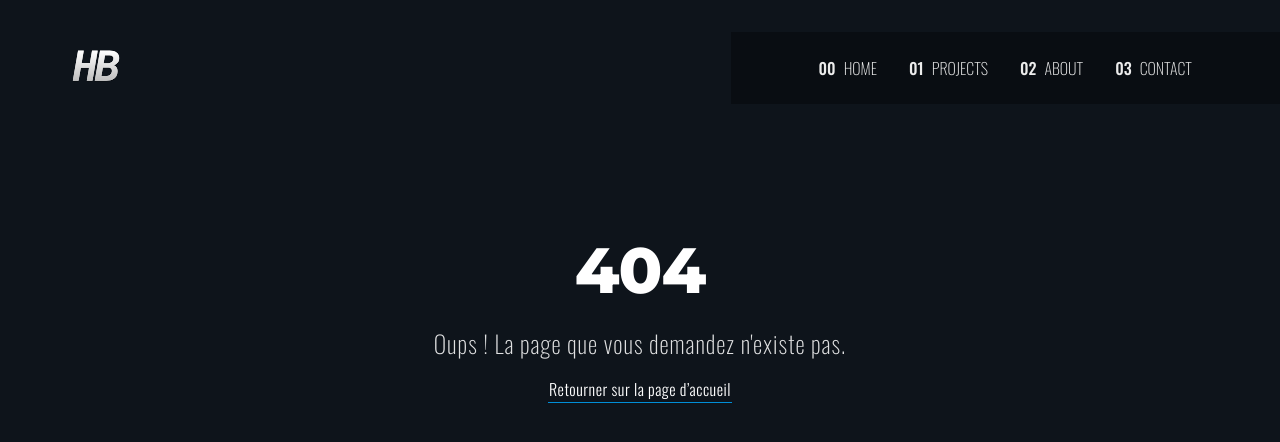
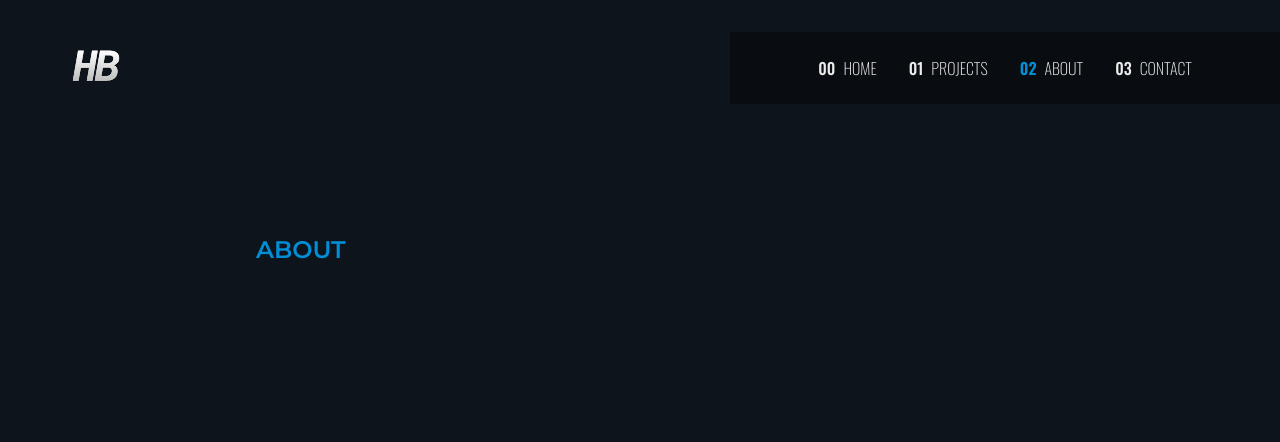
Before and after one commit to hgobr/react-portfolio, a React (Vite) app: page /about in a window 1280 px wide. Before the commit this address had no page. Shown: the top 442 px of the page. Built offline with nearby package versions, Linux system fonts and the light colour scheme.

Commit message:
add all pages & add transition

```diff
--- a/package.json
+++ b/package.json
@@ -10,6 +10,7 @@
     "preview": "vite preview"
   },
   "dependencies": {
+    "framer-motion": "^10.16.4",
     "localforage": "^1.10.0",
     "match-sorter": "^6.3.1",
     "react": "^18.2.0",
--- a/src/App.tsx
+++ b/src/App.tsx
@@ -2,12 +2,18 @@ import { Route, Routes } from 'react-router-dom';
 import Home from './pages/home/Home';
 import Error from './pages/error/Error';
 import './index.scss';
+import Projects from './pages/projects/Projects';
+import About from './pages/about/About';
+import Contact from './pages/contact/Contact';
 
 function App() {
   return (
     <>
       <Routes>
         <Route path="/" element={<Home />} />
+        <Route path="/projects" element={<Projects />} />
+        <Route path="/about" element={<About />} />
+        <Route path="/contact" element={<Contact />} />
         <Route path="*" element={<Error />} />
       </Routes>
     </>
--- a/src/components/header/Header.scss
+++ b/src/components/header/Header.scss
@@ -43,6 +43,7 @@
     a {
       text-decoration: none;
       color: rgb(236, 236, 236);
+
       position: relative;
 
       [aria-hidden='true'] {
@@ -76,6 +77,15 @@
         -o-transition: all 0.5s;
         transition: all 0.5s;
         color: rgb(255, 255, 255);
+      }
+    }
+
+    .selectedNumber {
+      color: $blue;
+      text-shadow: none;
+
+      &[aria-hidden='true'] {
+        font-weight: 600;
       }
     }
   }
--- a/src/components/header/Header.tsx
+++ b/src/components/header/Header.tsx
@@ -1,8 +1,18 @@
-import { Link } from 'react-router-dom';
+import { Link, useLocation } from 'react-router-dom';
 import HBlogo from '../../assets/HB-logo.svg';
 import './Header.scss';
 
+type Pathname = '/' | '/projects' | '/about' | '/contact';
+
 function Header() {
+  const location = useLocation();
+
+  const selectedPathname = (pathname: Pathname) => {
+    if (pathname === location.pathname) {
+      return 'selectedNumber';
+    }
+  };
+
   return (
     <header className="header">
       <nav>
@@ -13,26 +23,37 @@ function Header() {
         </div>
         <ul className="mainNav">
           <li>
-            <Link className="link" to="/">
-              <span aria-hidden="true">00</span>
+            <Link to="/">
+              <span className={selectedPathname('/')} aria-hidden="true">
+                00
+              </span>
               HOME
             </Link>
           </li>
           <li>
-            <Link className="link" to="/about">
-              <span aria-hidden="true">01</span>
+            <Link to="/projects">
+              <span
+                className={selectedPathname('/projects')}
+                aria-hidden="true"
+              >
+                01
+              </span>
               PROJECTS
             </Link>
           </li>
           <li>
             <Link className="link" to="/about">
-              <span aria-hidden="true">02</span>
+              <span className={selectedPathname('/about')} aria-hidden="true">
+                02
+              </span>
               ABOUT
             </Link>
           </li>
           <li>
-            <Link className="link" to="/about">
-              <span aria-hidden="true">03</span>
+            <Link className="link" to="/contact">
+              <span className={selectedPathname('/contact')} aria-hidden="true">
+                03
+              </span>
               CONTACT
             </Link>
           </li>
--- a/src/index.scss
+++ b/src/index.scss
@@ -1,5 +1,6 @@
 $background: #0e141b;
 $blue: #008ed7;
+
 $content-margin: 8rem 20%;
 
 body {
--- /dev/null
+++ b/src/pages/about/About.tsx
@@ -0,0 +1,16 @@
+import Header from '../../components/header/Header';
+import './About.scss';
+
+function About() {
+  return (
+    <div>
+      <Header />
+
+      <div className="content">
+        <h3>ABOUT</h3>
+      </div>
+    </div>
+  );
+}
+
+export default About;
--- /dev/null
+++ b/src/pages/contact/Contact.tsx
@@ -0,0 +1,16 @@
+import Header from '../../components/header/Header';
+import './Contact.scss';
+
+function Contact() {
+  return (
+    <div>
+      <Header />
+
+      <div className="content">
+        <h3>CONTACT</h3>
+      </div>
+    </div>
+  );
+}
+
+export default Contact;
--- a/src/pages/home/Home.tsx
+++ b/src/pages/home/Home.tsx
@@ -1,20 +1,27 @@
 import { Link } from 'react-router-dom';
 import Header from '../../components/header/Header';
 import './Home.scss';
+import { motion } from 'framer-motion';
 
 function Home() {
   return (
     <div>
       <Header />
 
-      <div className="content">
+      <motion.div
+        initial={{ opacity: 0, y: 100 }}
+        animate={{ opacity: 1, y: 0 }}
+        exit={{ opacity: 0 }}
+        transition={{ duration: 2.5, ease: [0.25, 1, 0.35, 1] }}
+        className="content"
+      >
         <h3>Hey, je m'appelle Hugo</h3>
         <h1>Je crée des sites et applications web</h1>
         <p>Je suis un développeur web front-end basé sur Paris</p>
         <Link to="/contact" className="underlineLink">
           Contact
         </Link>
-      </div>
+      </motion.div>
     </div>
   );
 }
--- /dev/null
+++ b/src/pages/projects/Projects.tsx
@@ -0,0 +1,16 @@
+import Header from '../../components/header/Header';
+import './Projects.scss';
+
+function Projects() {
+  return (
+    <div>
+      <Header />
+
+      <div className="content">
+        <h3>PROJECTS</h3>
+      </div>
+    </div>
+  );
+}
+
+export default Projects;
```
Also changed, not shown: src/pages/about/About.scss (added), src/pages/contact/Contact.scss (added), src/pages/projects/Projects.scss (added), 1 other file (tests, documents, lock files or other folders).
